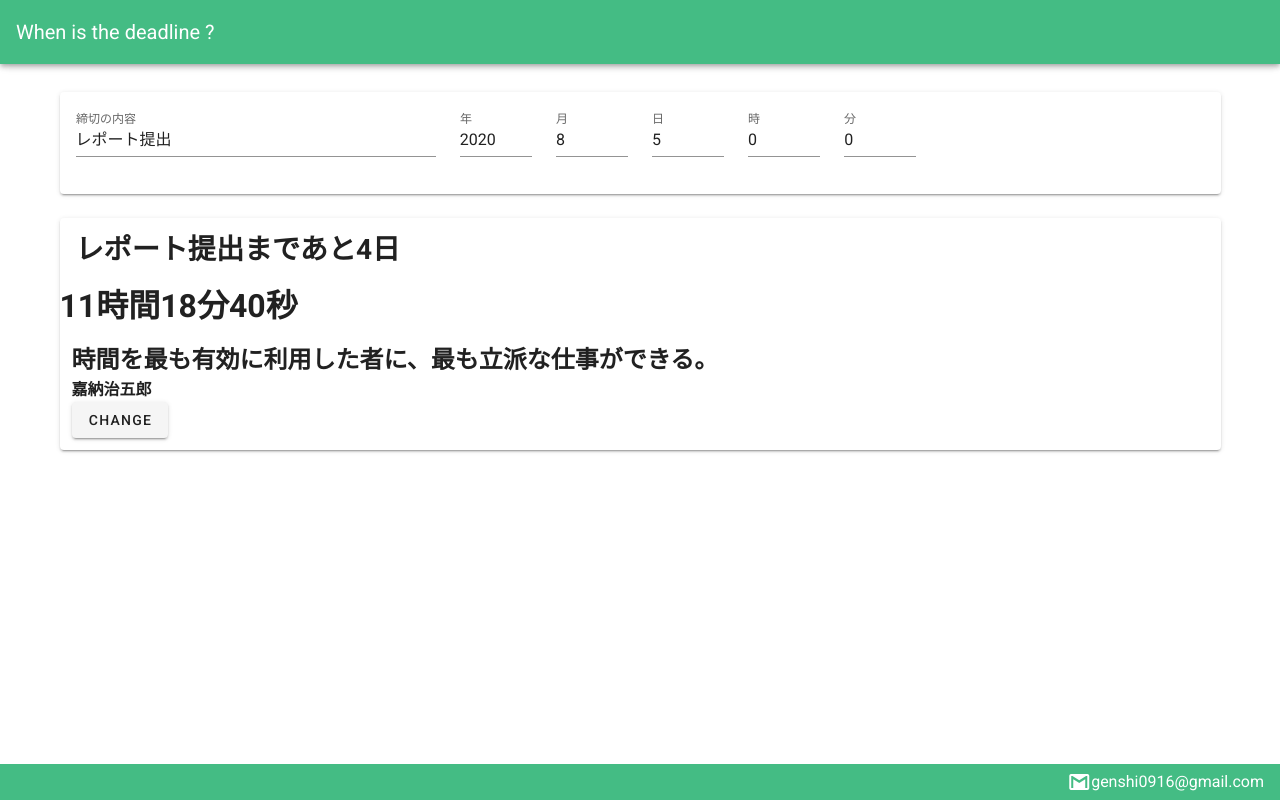
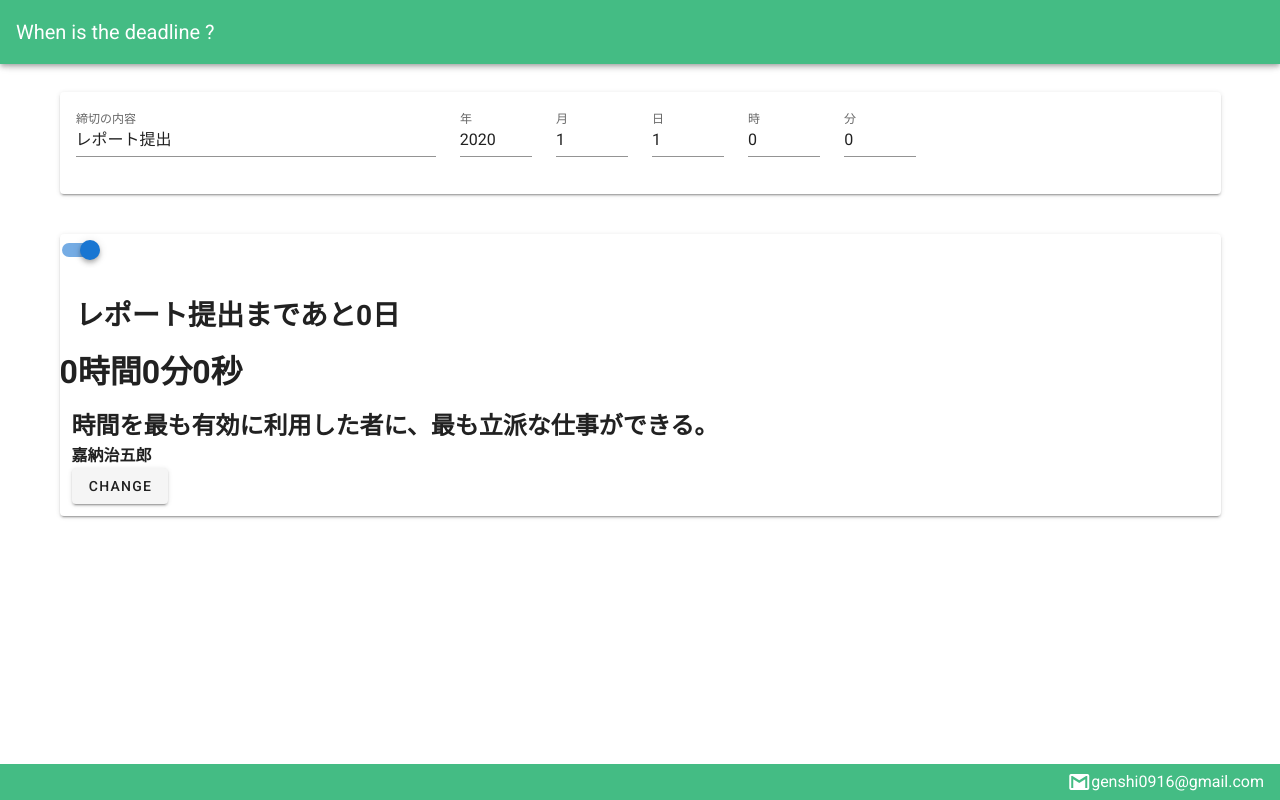
Before and after one commit to addtobasic/deadline-timer, a Vue app: page / in a window 1280 px wide. Built offline with nearby package versions, Linux system fonts and the light colour scheme.

Commit message:
[追加]タイマーの実装

```diff
--- a/src/components/Main.vue
+++ b/src/components/Main.vue
@@ -1,7 +1,7 @@
 <template>
   <div id="app">
     <p></p>
-    <v-container>
+    <v-container v-if="checkBox">
       <v-card>
         <v-card-text>
           <v-row>
@@ -25,21 +25,17 @@
             </v-col>
           </v-row>
         </v-card-text>
-        <!-- <v-btn @click="calc">make</v-btn> -->
       </v-card>
     </v-container>
     <v-container>
       <v-row dense>
         <v-col cols="12">
           <v-card>
+            <v-switch v-model="checkBox" @click="!checkBox"></v-switch>
             <v-card-title class="headline">
               <h3>{{ naiyou }}まであと{{this.outDay}}日</h3>
             </v-card-title>
-            <h1>{{ calc }}</h1>
-            <!-- <h1>this.time = {{this.time}}</h1> -->
             <h1>{{this.outHour}}時間{{this.outMinutes}}分{{this.outSeconds}}秒</h1>
-
-
           <Meigen></Meigen>
           </v-card>
         </v-col>
@@ -62,99 +58,52 @@
     data:()=>({
       naiyou:"レポート提出",
       year:2020,
-        month:8,
-        day:5,
+      month:1,
+      day:1,
       hour:0,
       minutes:0,
       seconds:0,
       inTime:"",
+      timeFlag:true,
       time:0,
       time1:0,
       outDay:0,
       outHour:0,
       outMinutes:0,
       outSeconds:0,
+      checkBox:true,
     }),
 
     created: function () {
       setInterval(() => {
-          if(this.time>0)
+
+        this.inTime = this.year+"-"+this.month+"-"+this.day+" "+this.hour+":"+this.minutes+":"+this.seconds
+        var now = moment();
+        var from = moment(this.inTime);
+        this.time = Math.floor(from.diff(now)/1000)
+
+        if(this.time===0 && this.timeFlag)
         {
+          alert("無事期限までに間に合いましたかww")
+          location.reload()
+          this.timeFlag = false
+        }
+
+        if(this.time>0&&this.timeFlag)this.time--
+
         this.inTime = this.year+"-"+this.month+"-"+this.day+" "+this.hour+":"+this.minutes+":"+this.seconds
-            this.time--
         this.outDay = Math.floor(this.time / (24 * 60 * 60))
         this.outHour = Math.floor(this.time % (24 * 60 * 60) / (60 * 60));
         this.outMinutes = Math.floor(this.time % (24 * 60 * 60) % (60 * 60) / 60);
         this.outSeconds = this.time % (24 * 60 * 60) % (60 * 60) % 60;
+        if(this.time<0)
+        {
+          this.outDay = 0
+          this.outHour = 0
+          this.outMinutes = 0
+          this.outSeconds = 0
         }
-          else if(this.time===0)
-          {
-            alert("無事期限までに間に合いましたかww")
-            this.time=-100
-          }
-          else
-          {
-            this.time1++
-            // this.outDay = Math.floor(moment(this.inTime).diff(moment())/1000)*(-1)
-            this.outDay = Math.floor(this.time / (24 * 60 * 60))+1
-            this.outHour = Math.floor(this.time1 % (24 * 60 * 60) / (60 * 60))*(-1)
-            this.outMinutes = Math.floor(this.time1 % (24 * 60 * 60) % (60 * 60) / 60)*(-1)
-            this.outSeconds = this.time1 % (24 * 60 * 60) % (60 * 60) % 60*(-1)
-            console.log("足した結果this.outDay"+this.outDay)
-            console.log("足した結果this.outHour"+this.outHour)
-            console.log("足した結果outMinutes"+this.outMinutes)
-            console.log("足した結果outSeconds"+this.outSeconds)
-          }
-          //なぜか日付だけがおかしい
-          // console.log("inTime"+this.inTime)
-          console.log("time="+this.time)
-          console.log("time1="+this.time1)
-          console.log("outDay"+this.outDay)
-          console.log("outHour"+this.outHour)
-          console.log("outMinutes"+this.outMinutes)
-          console.log("outSeconds"+this.outSeconds)
       }, 1000);
-      },
-      computed:{
-        calc:function(){
-          this.inTime = this.year+"-"+this.month+"-"+this.day+" "+this.hour+":"+this.minutes+":"+this.seconds
-          // console.log("合計時間"+this.inTime)
-          // console.log("年"+this.year)
-          // console.log("月"+this.month)
-          // console.log("日"+this.day)
-          // console.log("時"+this.hour)
-          // console.log("分"+this.minutes)
-          // console.log("秒"+this.seconds)
-
-          var now = moment();
-          var from = moment(this.inTime);//inTime
-          // console.log("now"+now)
-          // console.log("from"+from)
-          this.time = Math.floor(from.diff(now)/1000)
-          var t = Math.floor(from.diff(now)/1000)
-          var d = Math.floor(t / (24 * 60 * 60));
-          var h = Math.floor(t % (24 * 60 * 60) / (60 * 60));
-          var m = Math.floor(t % (24 * 60 * 60) % (60 * 60) / 60);
-          var s = t % (24 * 60 * 60) % (60 * 60) % 60;
-          if(t<0)
-          {
-            t = Math.floor(from.diff(now)/1000)+1
-            d = Math.floor(t / (24 * 60 * 60))+1
-            h = Math.floor(t % (24 * 60 * 60) / (60 * 60))+1
-            m = Math.floor(t % (24 * 60 * 60) % (60 * 60) / 60)+1
-            s = t % (24 * 60 * 60) % (60 * 60) % 60
-          }
-
-          // console.log("t1="+t);
-          // console.log("d1="+d);
-          // console.log("h1="+h);
-          // console.log("m1="+m);
-          // console.log("s1="+s);
-          // var dhms = d + '日' + h + '時間' + m + '分' + s + '秒';
-          // if(t===0&&d===0&&h===0&&m===0&&s===0)alert("無事期限までに間に合いましたかww")
-          // return dhms;
-
-        }
     },
   })
 </script>
```
Lines whose indentation alone changed are shown as unchanged.
